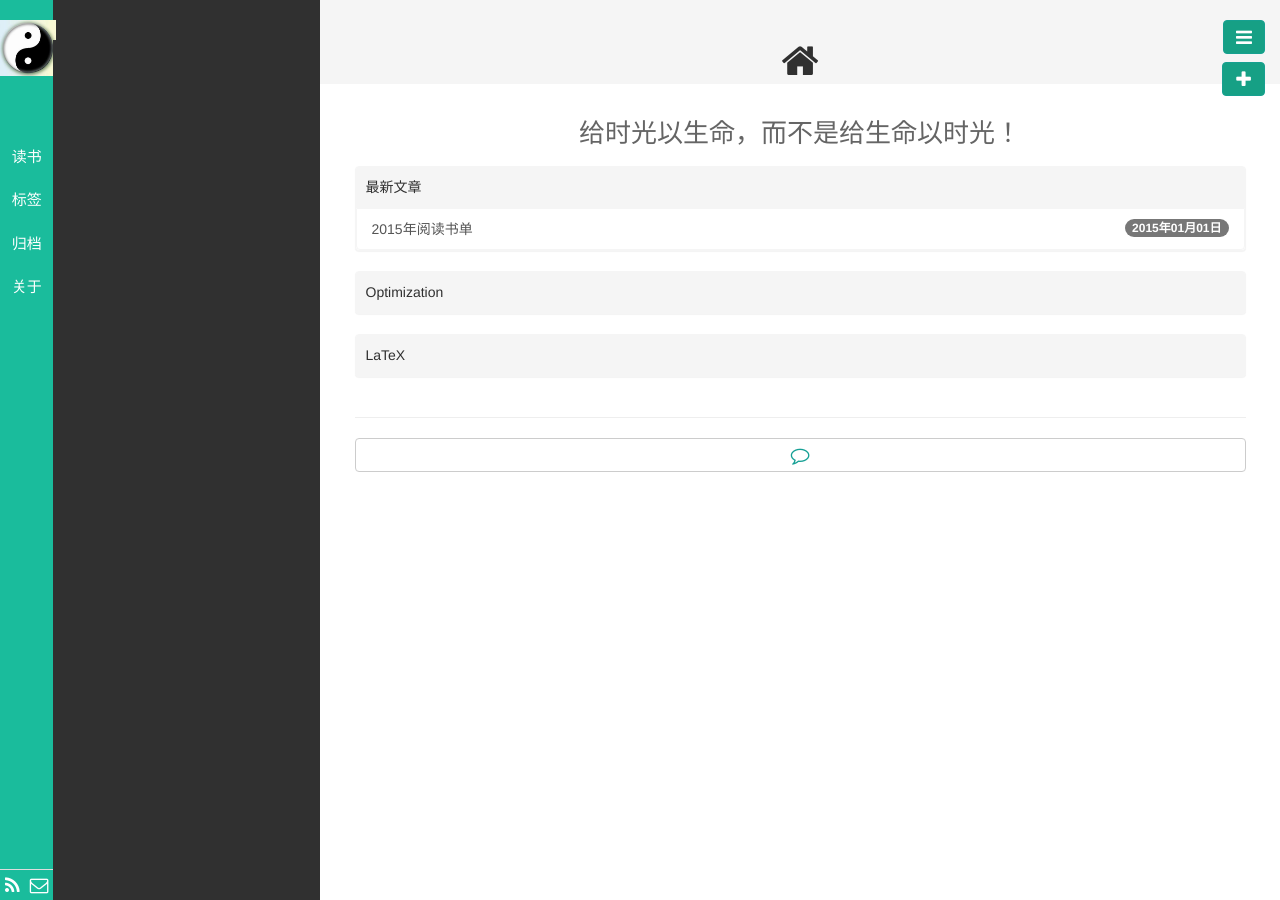
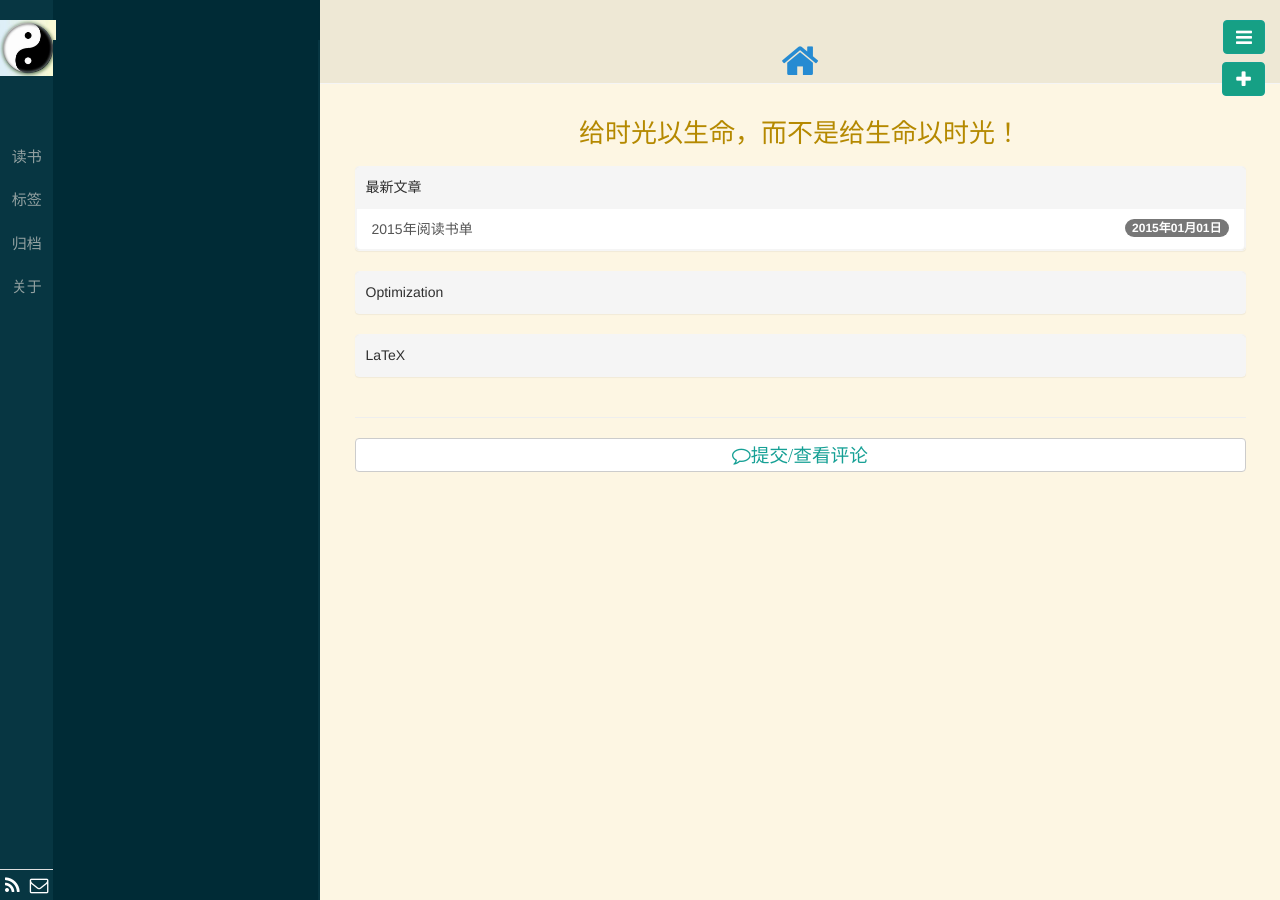
Before and after one commit to TsaiYee/tsaiyee.github.io, a Jekyll site: the page built from index.html, in a window 1280 px wide. Built offline with Jekyll 4.4.1, drawn with Linux system fonts in a browser that asks for light colours; nearby versions of some CDN libraries; library files that are not in the unit come from our copies; Markdown is read by kramdown in place of the engine named in the settings; the list of posts is cut into pages by our own code.

Commit message:
修改颜色

```diff
--- a/_includes/disqus.html
+++ b/_includes/disqus.html
@@ -1,5 +1,5 @@
 <div id="disqus_thread">
   <button type="button" name="{{ site.disqus.shortname }}" class="btn btn-default show-commend">
-  	<i class="fa fa-comment-o fa-lg" style="color: #16a095;"></i>     <!-- 修改显示评论按钮图标-->
+  	<i class="fa fa-comment-o fa-lg" style="color: #16a095;">提交/查看评论</i>     <!-- 修改显示评论按钮图标-->
   </button>
 </div>
--- a/public/css/base.css
+++ b/public/css/base.css
@@ -7,7 +7,7 @@ body, html {
   margin: 0px;
   height: 100%;
   overflow: hidden;
-  background-color: #303030;
+  background-color: #002b36;
 }
 .row {
   height: 100%;
@@ -19,7 +19,8 @@ body, html {
 /* 左侧导航栏 */
 .aside1 {
   /*background-color: #1f2c39;*/
-  background-color: #1abc9c;
+  /*background-color: #1abc9c;*/
+  background-color: #073642;
   /*background-image: url(/public/img/bg_grid.jpg);*/
   height: 100%;
   padding-left: 0px;
@@ -31,22 +32,26 @@ body, html {
   padding-left: 0px;
   padding-right: 0px;
   border-radius: 0px;
-  color: #fff;
+  /*color: #fff;*/
+  color: #93a1a1;
   font-size: 15px;
   padding: 10px 10px;
 
 }
 
 .aside1> .nav > li > a:hover {
-  color:#fff;
-  background-color: #16a085;
+  /*color:#fff; */
+  color: #93a1a1;
+  background-color: #002b36;
 }
 
 .aside1 > .nav-pills>li.active>a ,.nav-pills>li.active>a:hover,.nav-pills>li.active>a:focus {
-  color: #fff;
+  /*color: #fff;*/
+  color:#93a1a1;
   /*background-color: #fafaf6;*/
   /*background-image: url(/public/img/body_bg.jpg);*/
-  background-color: #303030;
+  /*background-color: #303030;*/
+  background-color: #002b36;
 }
 
 .avatar {
@@ -68,11 +73,12 @@ body, html {
   /*background-color: #fafaf6;*/
   /*background-image: url(/public/img/body_bg.jpg);*/
 
-  background-color: #303030;
+  /*background-color: #303030; */
+  background-color: #002b36;
   height: 100%;
-  border-right: 2px solid #303030;
+  border-right: 2px solid #073642;
   overflow-y: auto;
-  font-color: #fff;
+  font-color: #268bd2;
   margin-top: 40px;
 }
 
@@ -80,26 +86,26 @@ body, html {
 .aside3 {
   height: 100%;
   overflow-y: auto;
-  background-color: #fff;
+  background-color: #fdf6e3;
   overflow-x: hidden;
 
   /*background-image: url(/public/img/bg_lines1.jpg);*/
 }
 .aside3-title {
-  background-color: #f5f5f5;
+  background-color: #eee8d5;
   /*background-image: url(/public/img/bg_grid.jpg);*/
   border-bottom: 1px solid #f5f5f5;
   padding-left: 30px;
   padding-right: 30px;
   text-align: center;
-  color: #303030;
+  color: #268bd2;
 }
 .aside3-content {
 /*  padding-left: 40px;
   padding-right: 40px;
 */
   padding: 0 5% 0 5%;
-  color: #656565;
+  color: #b58900;
   line-height: 1.42857143;
 }
 #content {
@@ -116,8 +122,8 @@ blockquote p {
   text-align: center;
 }
 .nav-pills>li.active>a, .nav-pills>li.active>a:hover, .nav-pills>li.active>a:focus {
-  color: #fff;
-  background-color: #303030;
+  color: #268bd2;
+  background-color: #002b36;
 }
 /* 显示评论按钮 */
 .show-commend {
```
Also changed, not shown: public/css/bootstrap.css.
